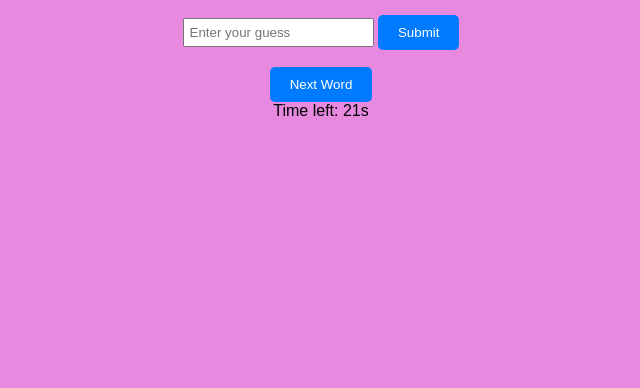
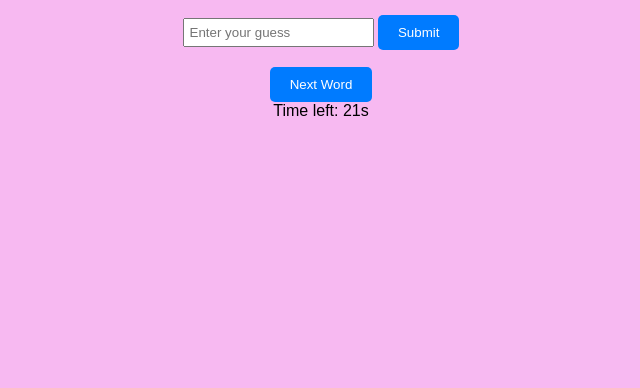
Before and after one commit to MyGithubWebsites/Word-Whirl, a plain HTML site: page index.html in a window 1280 px wide. Shown: the part 412-800 px from the top of the page, without its empty margins (319-959 px from the left). Drawn offline with Linux system fonts and the light colour scheme.

Commit message:
Update styles.css

```diff
--- a/styles.css
+++ b/styles.css
@@ -3,7 +3,7 @@ body {
         margin: 0;
         padding: 0;
         height: 100%;
-        background-color: #e78adf; /* Change to blue color */
+        background-color: #f7b9f1; /* Change to blue color */
 
 
   }
```
